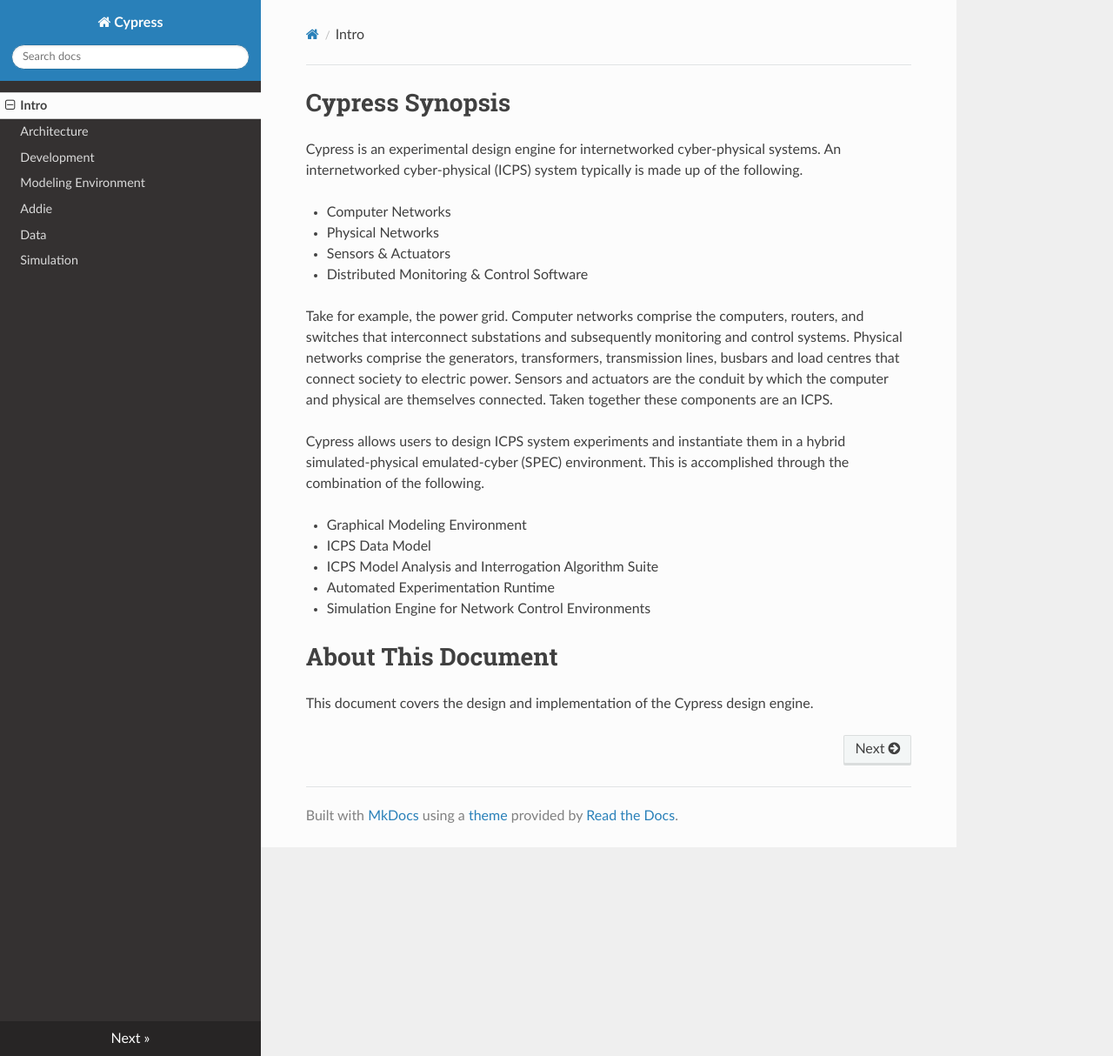
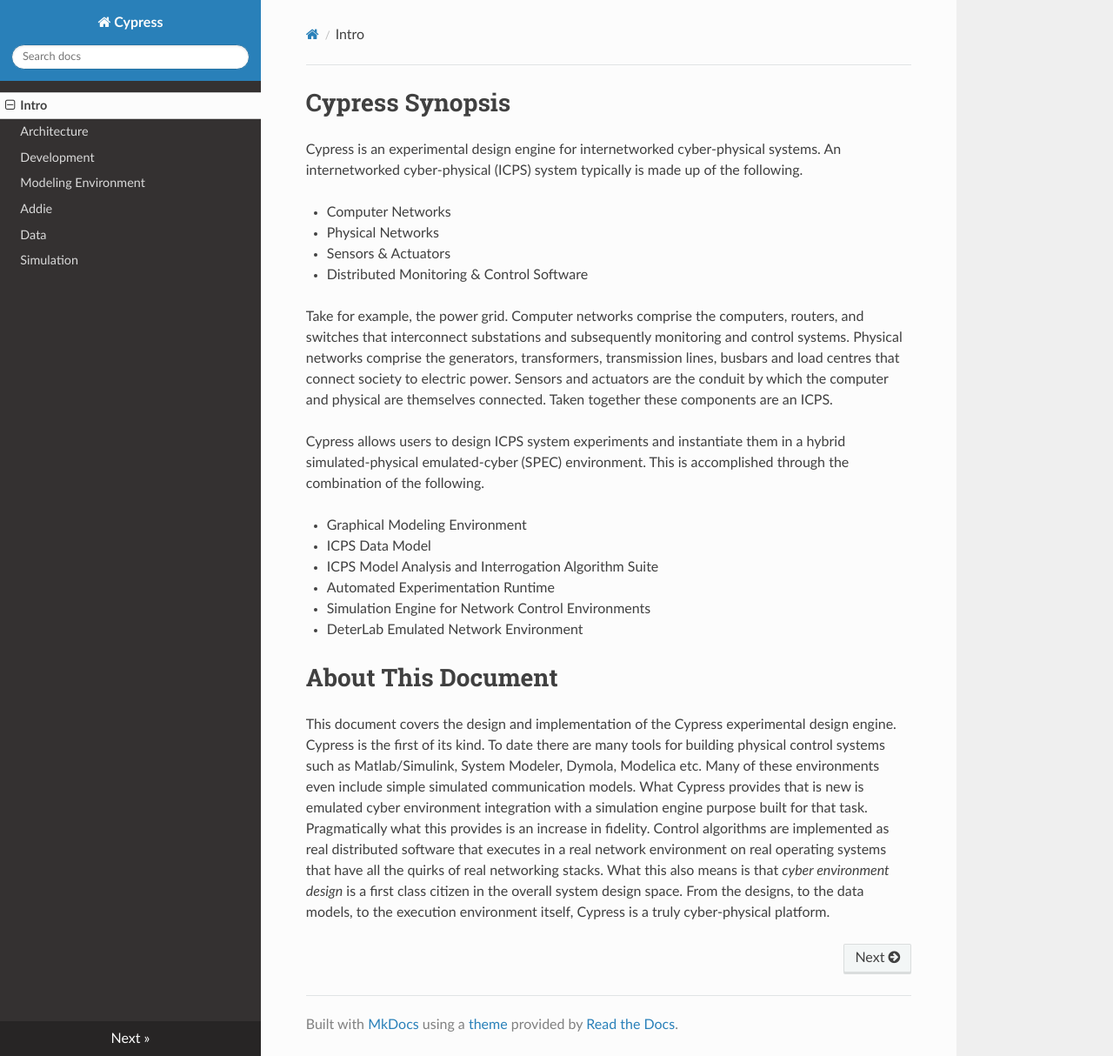
Before and after one commit to cycps/doc, an MkDocs documentation site: the page built from docs/index.md, in a window 1280 px wide and 1214 px high. Shown: the whole window at 87% size. Built offline with MkDocs 1.6.1, drawn with Linux system fonts in a browser that asks for light colours; nearby versions of some CDN libraries; old or Windows-style settings are respelled for this version of MkDocs.

Commit message:
reticulating

```diff
--- a/docs/index.md
+++ b/docs/index.md
@@ -15,6 +15,7 @@
 - ICPS Model Analysis and Interrogation Algorithm Suite
 - Automated Experimentation Runtime
 - Simulation Engine for Network Control Environments
+- DeterLab Emulated Network Environment
 
 # About This Document
-This document covers the design and implementation of the Cypress design engine.
+This document covers the design and implementation of the Cypress experimental design engine. Cypress is the first of its kind. To date there are many tools for building physical control systems such as Matlab/Simulink, System Modeler, Dymola, Modelica etc. Many of these environments even include simple simulated communication models. What Cypress provides that is new is emulated cyber environment integration with a simulation engine purpose built for that task. Pragmatically what this provides is an increase in fidelity. Control algorithms are implemented as real distributed software that executes in a real network environment on real operating systems that have all the quirks of real networking stacks. What this also means is that _cyber environment design_ is a first class citizen in the overall system design space. From the designs, to the data models, to the execution environment itself, Cypress is a truly cyber-physical platform.
```
Also changed, not shown: 1 other file.
